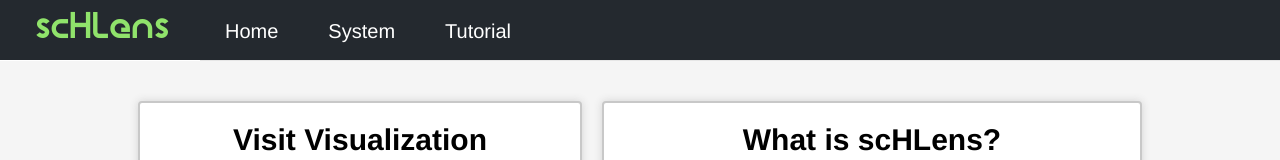
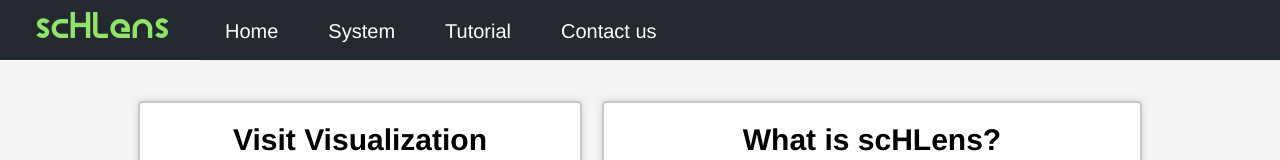
Before and after one commit to ZhiweiDeng459/scHLens, a Vue app in the folder scHLens_fe/: page /system in a window 1280 px wide. Shown: the top 160 px of the page. Built offline with nearby package versions, Linux system fonts and the light colour scheme; what v-clipboard would draw is missing.

Commit message:
add Contact us

```diff
--- a/scHLens_fe/src/App.vue
+++ b/scHLens_fe/src/App.vue
@@ -21,9 +21,9 @@
                 <el-menu-item index="/tutorial">
                     <span class="menu-item-text" slot="title">Tutorial</span>
                 </el-menu-item>
-                <!-- <el-menu-item index="/contact">
+                <el-menu-item index="/contact">
                     <span class="menu-item-text" slot="title">Contact us</span>
-                </el-menu-item> -->
+                </el-menu-item>
             </el-menu>
         </div>
         <keep-alive>
```
